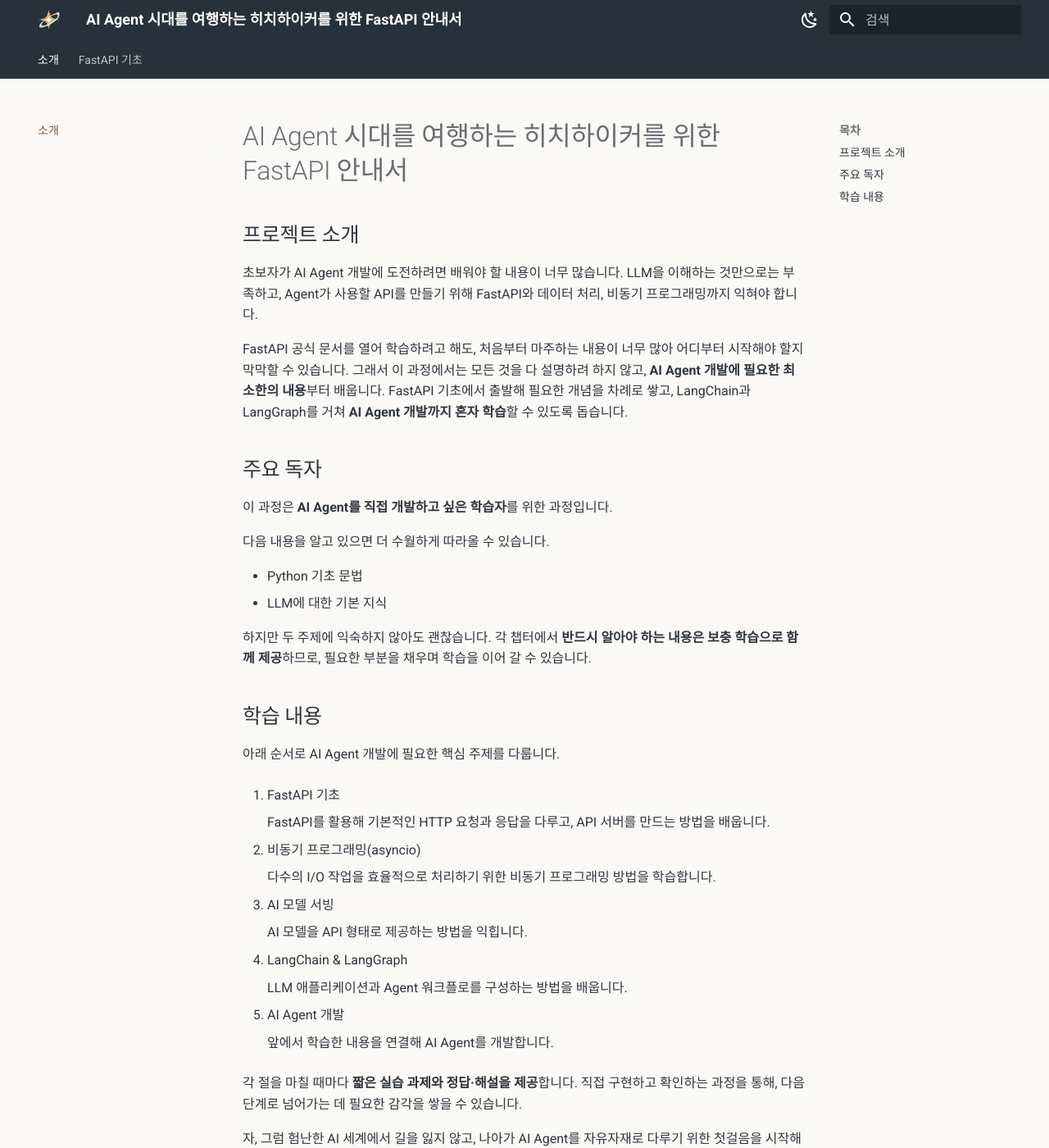
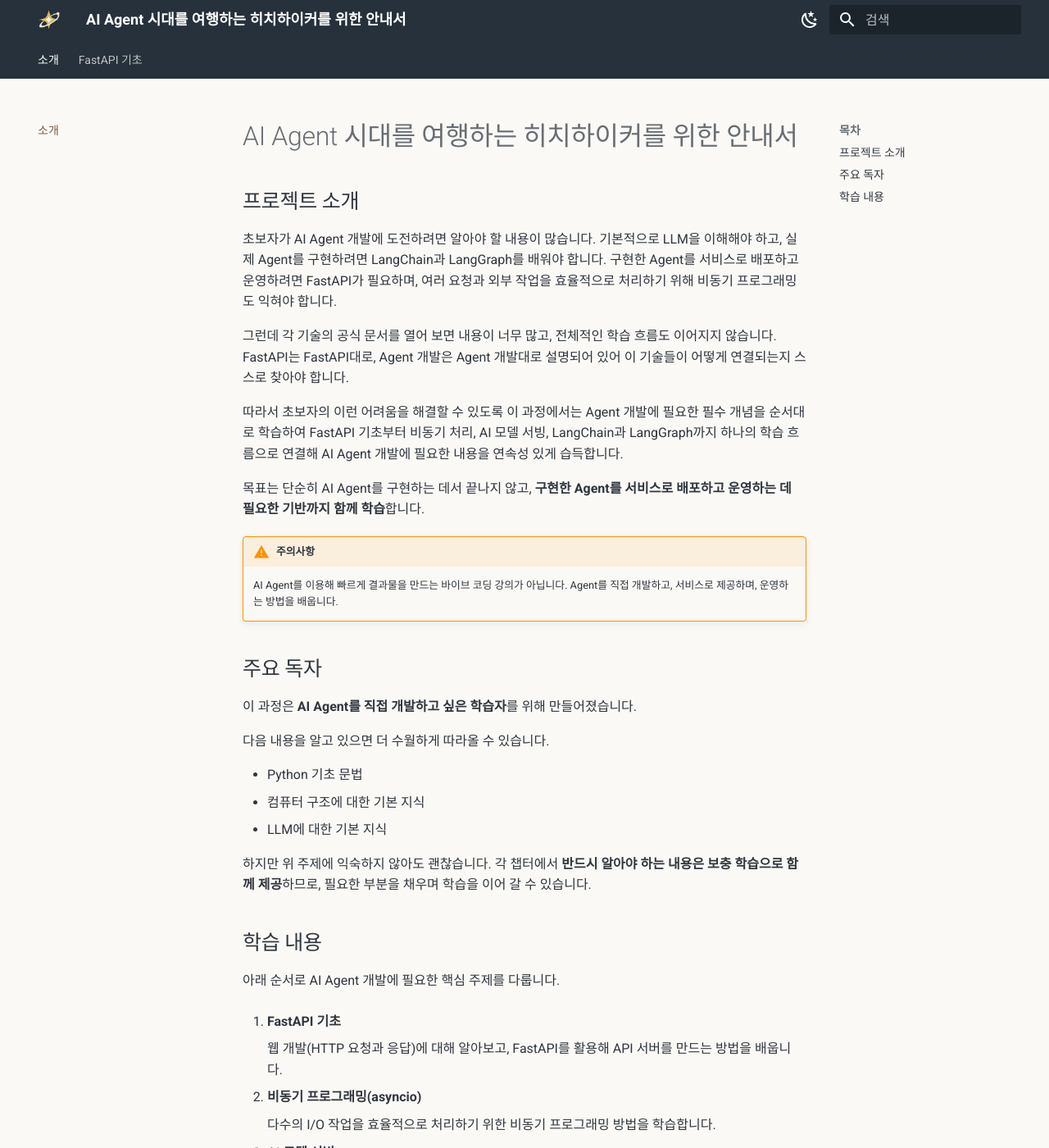
Before and after one commit to qu3vipon/the-hitchhikers-guide-to-ai, an MkDocs documentation site: the page built from docs/index.md, in a window 1280 px wide and 1400 px high. Shown: the whole window at 82% size. Built offline with MkDocs 1.6.1 and Material for MkDocs 9.7.7, drawn with Linux system fonts in a browser that asks for light colours; some of the changed text lies outside the part shown.

Commit message:
Refine course introduction and curriculum

```diff
--- a/docs/index.md
+++ b/docs/index.md
@@ -1,47 +1,55 @@
-# AI Agent 시대를 여행하는 히치하이커를 위한 FastAPI 안내서
+# AI Agent 시대를 여행하는 히치하이커를 위한 안내서
 
 ## 프로젝트 소개
 
-초보자가 AI Agent 개발에 도전하려면 배워야 할 내용이 너무 많습니다. LLM을 이해하는 것만으로는 부족하고, Agent가 사용할 API를 만들기 위해 FastAPI와 데이터 처리, 비동기 프로그래밍까지 익혀야 합니다.
+초보자가 AI Agent 개발에 도전하려면 알아야 할 내용이 많습니다. 기본적으로 LLM을 이해해야 하고, 실제 Agent를 구현하려면 LangChain과 LangGraph를 배워야 합니다. 구현한 Agent를 서비스로 배포하고 운영하려면 FastAPI가 필요하며, 여러 요청과 외부 작업을 효율적으로 처리하기 위해 비동기 프로그래밍도 익혀야 합니다.
 
-FastAPI 공식 문서를 열어 학습하려고 해도, 처음부터 마주하는 내용이 너무 많아 어디부터 시작해야 할지 막막할 수 있습니다. 그래서 이 과정에서는 모든 것을 다 설명하려 하지 않고, **AI Agent 개발에 필요한 최소한의 내용**부터 배웁니다. FastAPI 기초에서 출발해 필요한 개념을 차례로 쌓고, LangChain과 LangGraph를 거쳐 **AI Agent 개발까지 혼자 학습**할 수 있도록 돕습니다.
+그런데 각 기술의 공식 문서를 열어 보면 내용이 너무 많고, 전체적인 학습 흐름도 이어지지 않습니다. FastAPI는 FastAPI대로, Agent 개발은 Agent 개발대로 설명되어 있어 이 기술들이 어떻게 연결되는지 스스로 찾아야 합니다.
+
+따라서 초보자의 이런 어려움을 해결할 수 있도록 이 과정에서는 Agent 개발에 필요한 필수 개념을 순서대로 학습하여 FastAPI 기초부터 비동기 처리, AI 모델 서빙, LangChain과 LangGraph까지 하나의 학습 흐름으로 연결해 AI Agent 개발에 필요한 내용을 연속성 있게 습득합니다.
+
+목표는 단순히 AI Agent를 구현하는 데서 끝나지 않고, **구현한 Agent를 서비스로 배포하고 운영하는 데 필요한 기반까지 함께 학습**합니다.
+
+!!! warning "주의사항"
+    AI Agent를 이용해 빠르게 결과물을 만드는 바이브 코딩 강의가 아닙니다. Agent를 직접 개발하고, 서비스로 제공하며, 운영하는 방법을 배웁니다.
 
 ## 주요 독자
 
-이 과정은 **AI Agent를 직접 개발하고 싶은 학습자**를 위한 과정입니다.
+이 과정은 **AI Agent를 직접 개발하고 싶은 학습자**를 위해 만들어졌습니다.
 
 다음 내용을 알고 있으면 더 수월하게 따라올 수 있습니다.
 
 - Python 기초 문법
+- 컴퓨터 구조에 대한 기본 지식
 - LLM에 대한 기본 지식
 
-하지만 두 주제에 익숙하지 않아도 괜찮습니다. 각 챕터에서 **반드시 알아야 하는 내용은 보충 학습으로 함께 제공**하므로, 필요한 부분을 채우며 학습을 이어 갈 수 있습니다.
+하지만 위 주제에 익숙하지 않아도 괜찮습니다. 각 챕터에서 **반드시 알아야 하는 내용은 보충 학습으로 함께 제공**하므로, 필요한 부분을 채우며 학습을 이어 갈 수 있습니다.
 
 ## 학습 내용
 
 아래 순서로 AI Agent 개발에 필요한 핵심 주제를 다룹니다.
 
-1. FastAPI 기초
+1. **FastAPI 기초**
 
-    FastAPI를 활용해 기본적인 HTTP 요청과 응답을 다루고, API 서버를 만드는 방법을 배웁니다.
+    웹 개발(HTTP 요청과 응답)에 대해 알아보고, FastAPI를 활용해 API 서버를 만드는 방법을 배웁니다.
 
-2. 비동기 프로그래밍(asyncio)
+2. **비동기 프로그래밍(asyncio)**
 
     다수의 I/O 작업을 효율적으로 처리하기 위한 비동기 프로그래밍 방법을 학습합니다.
 
-3. AI 모델 서빙
+3. **AI 모델 서빙**
 
-    AI 모델을 API 형태로 제공하는 방법을 익힙니다.
+    AI 모델의 특성에 맞게 API 형태로 제공하는 방법을 익힙니다.
 
-4. LangChain & LangGraph
+4. **LangChain & LangGraph**
 
     LLM 애플리케이션과 Agent 워크플로를 구성하는 방법을 배웁니다.
 
-5. AI Agent 개발
+5. **AI Agent 개발**
 
-    앞에서 학습한 내용을 연결해 AI Agent를 개발합니다.
+    학습한 내용을 모두 연결해 AI Agent를 개발하고 배포합니다.
 
 
-각 절을 마칠 때마다 **짧은 실습 과제와 정답·해설을 제공**합니다. 직접 구현하고 확인하는 과정을 통해, 다음 단계로 넘어가는 데 필요한 감각을 쌓을 수 있습니다.
+각 절을 마칠 때마다 **짧은 실습 과제와 정답·해설을 제공**합니다. 배운 내용을 직접 구현하고 확인하는 과정을 거치며 차근차근 다음 단계로 넘어갑니다.
 
 자, 그럼 험난한 AI 세계에서 길을 잃지 않고, 나아가 AI Agent를 자유자재로 다루기 위한 첫걸음을 시작해 봅시다.
--- a/mkdocs.yml
+++ b/mkdocs.yml
@@ -1,4 +1,4 @@
-site_name: AI Agent 시대를 여행하는 히치하이커를 위한 FastAPI 안내서
+site_name: AI Agent 시대를 여행하는 히치하이커를 위한 안내서
 site_description: FastAPI 기초부터 AI Agent 개발까지
 site_url: http://127.0.0.1:8000
 copyright: Copyright &copy; 2026 Dong-hyeon Shin
```
